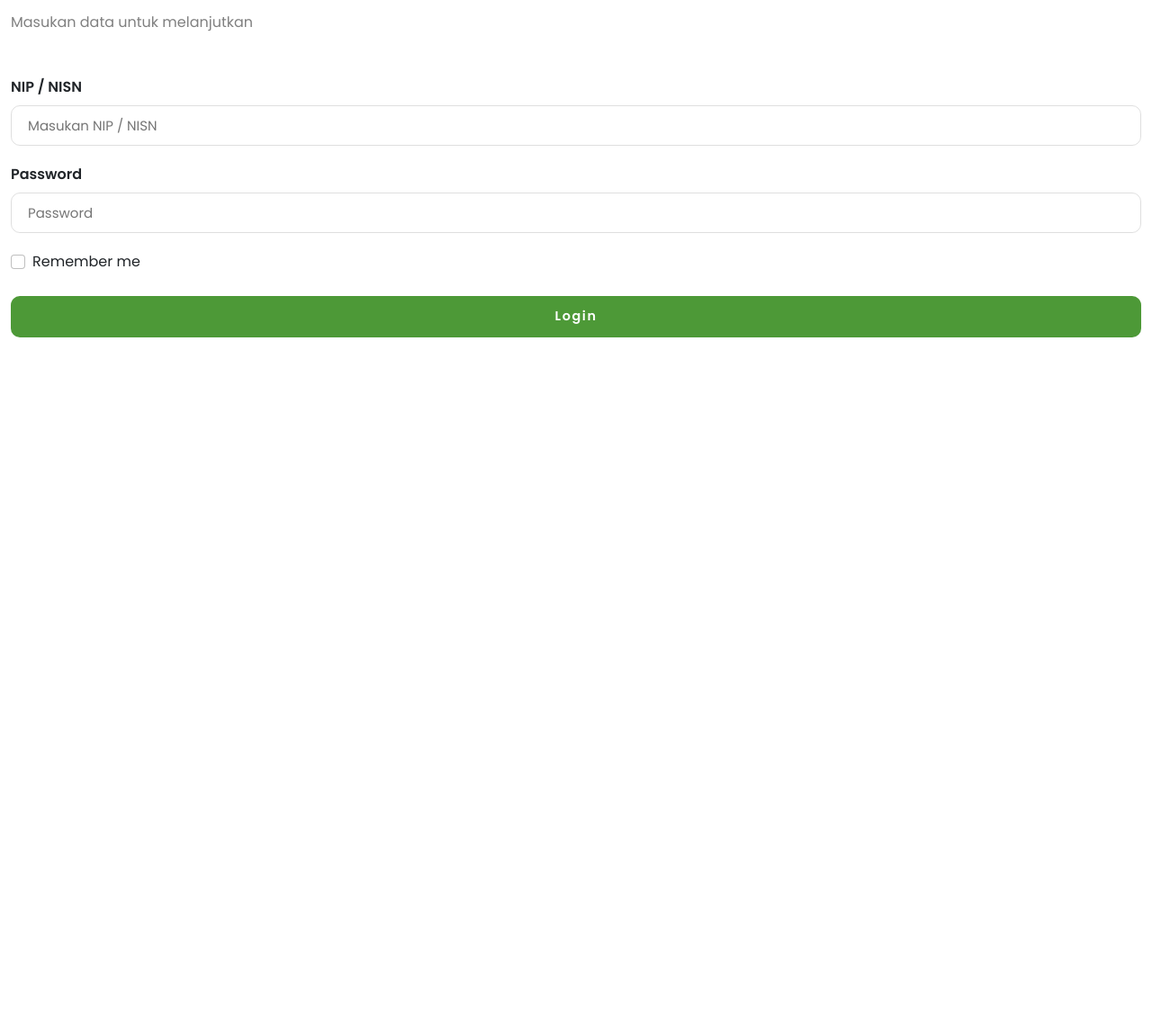
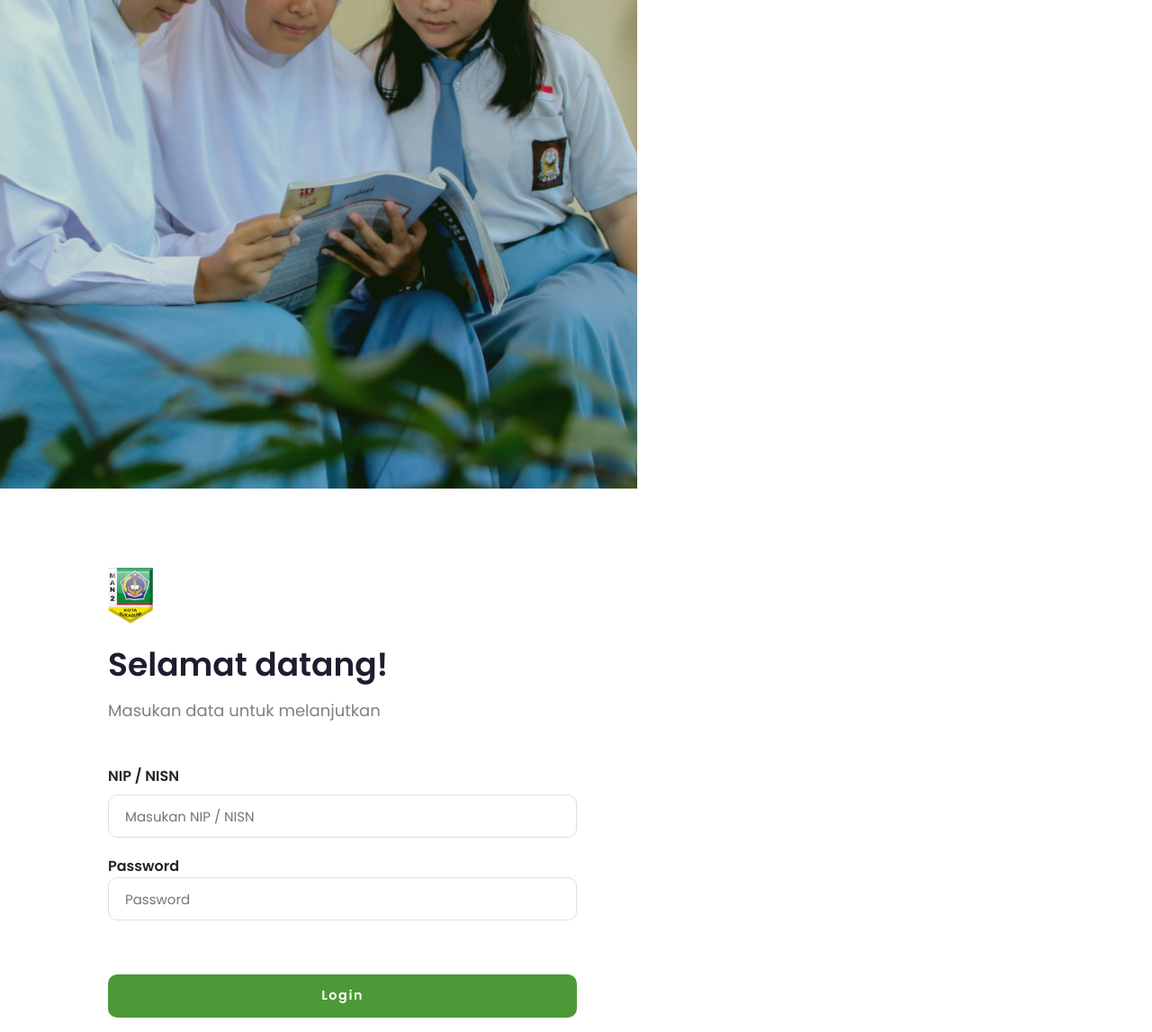
Before and after one commit to RizuMong/app-siswa, a plain HTML site: page index.html in a window 1280 px wide. Shown: the part 173-1320 px from the top of the page at 90% size. Before the commit the page ends 800 px from the top, so only its background shows below. Drawn offline with Linux system fonts and the light colour scheme.

Commit message:
update login

```diff
--- a/index.html
+++ b/index.html
@@ -13,7 +13,12 @@
   <body>
     <div class="container-fluid">
       <div class="row">
-        <div class="form-container">
+        <img
+          class="col-12 col-md-12 col-lg-4 col-xxl-6 img-login d-none d-lg-block"
+          src="/assets/img_login.jpg"
+          alt=""
+        />
+        <div class="col-12 col-md-12 col-lg-5 col-xxl-4 form-container">
           <div class="form-box">
             <div>
               <img
@@ -31,22 +36,22 @@
                 <label class="mb-2 fw-semibold">NIP / NISN</label>
                 <div class="form-input">
                   <input
-                    class="w-100"
+                    class="w-100 input-height"
                     type="text"
                     placeholder="Masukan NIP / NISN"
                     required
                   />
                 </div>
-                <label class="mb-2 fw-semibold">Password</label>
+                <label class="fw-semibold">Password</label>
                 <div class="form-input">
                   <input
-                    class="w-100"
+                    class="w-100 input-height"
                     type="password"
                     placeholder="Password"
                     required
                   />
                 </div>
-                <div class="mb-3">
+              <!-- <div class="mb-3">
                   <div class="form-check">
                     <input
                       class="form-check-input"
@@ -60,7 +65,7 @@
                       Remember me
                     </label>
                   </div>
-                </div>
+                </div>  -->
               </form>
 
               <div class="mb-3 button-submit">
--- a/styles/login.css
+++ b/styles/login.css
@@ -75,6 +75,15 @@ form {
   text-decoration: none;
 }
 
+.btn {
+  height: 48px;
+  margin-top: 40px !important;
+}
+
+.input-height {
+  height: 48px !important;
+}
+
 .text-login {
   text-align: center;
   font-size: 30px;
@@ -89,8 +98,19 @@ form {
   color: #808080;
 }
 
+.form-container {
+  margin-top: 0px;
+  margin-left: 0px;
+}
+
 .logo-man {
-  margin-left: 44%;
+  margin-left: 42%;
+}
+
+.img-login {
+  height: 716px;
+  width: 720px;
+  object-fit: cover;
 }
 
 /* Responsive Design */
@@ -98,14 +118,84 @@ form {
 /* Small devices (landscape phones, 576px and up) */
 @media (min-width: 576px) {
   .logo-man {
-    margin-left: 0px;
+    margin-left: 47%;
+  }
+}
+
+/* Large devices (desktops, 992px and up) */
+@media (min-width: 992px) {
+  .row > * {
+    padding-left: 0px;
   }
 
   .text-login {
     text-align: left;
+    font-size: 30px;
   }
 
   .text-form {
     text-align: left;
+    font-size: 16px;
+  }
+
+  .logo-man {
+    margin-left: 0%;
+  }
+
+  .img-login {
+    height: 640px;
+    width: 500px;
+    object-fit: cover;
+  }
+
+  .form-container {
+    margin-top: 20px;
+    margin-left: 48px;
   }
 }
+
+/* X-Large devices (large desktops, 1200px and up) */
+@media (min-width: 1200px) {
+  .row > * {
+    padding-left: 0px;
+  }
+
+  .form-container {
+    margin-top: 40px;
+    margin-left: 120px;
+  }
+
+  .logo-man {
+    margin-left: 0%;
+  }
+
+  .img-login {
+    height: 716px;
+    width: 720px;
+    object-fit: cover;
+  }
+
+  .text-login {
+    text-align: left;
+    font-size: 36px;
+  }
+
+  .text-form {
+    text-align: left;
+    font-size: 18px;
+  }
+}
+
+/* XX-Large devices (larger desktops, 1400px and up) */
+@media (min-width: 1400px) {
+  .img-login {
+    height: 850px;
+    width: 720px;
+    object-fit: cover;
+  }
+
+  .form-container {
+    margin-top: 80px;
+    margin-left: 110px;
+  }
+}
```
Also changed, not shown: assets/img_login.jpg (added).
